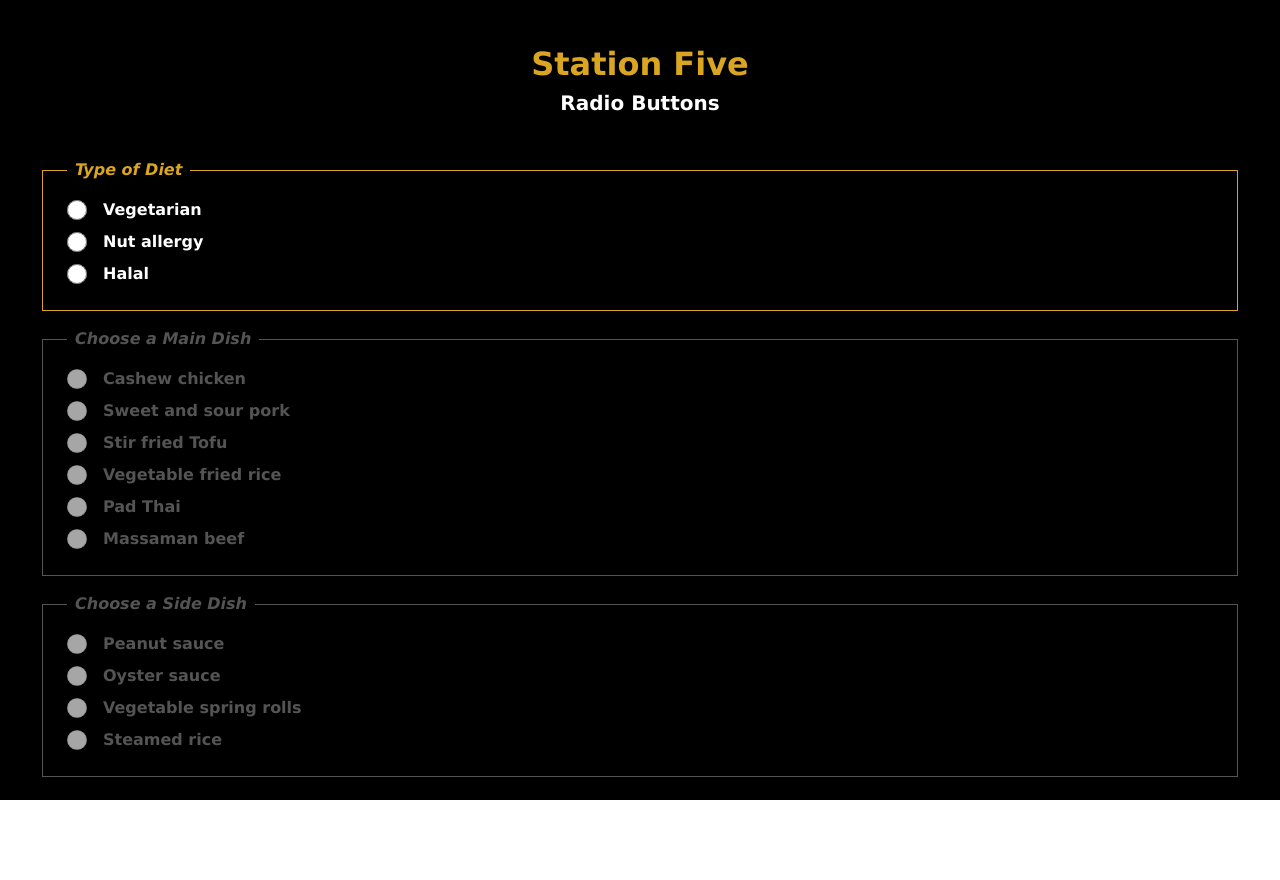
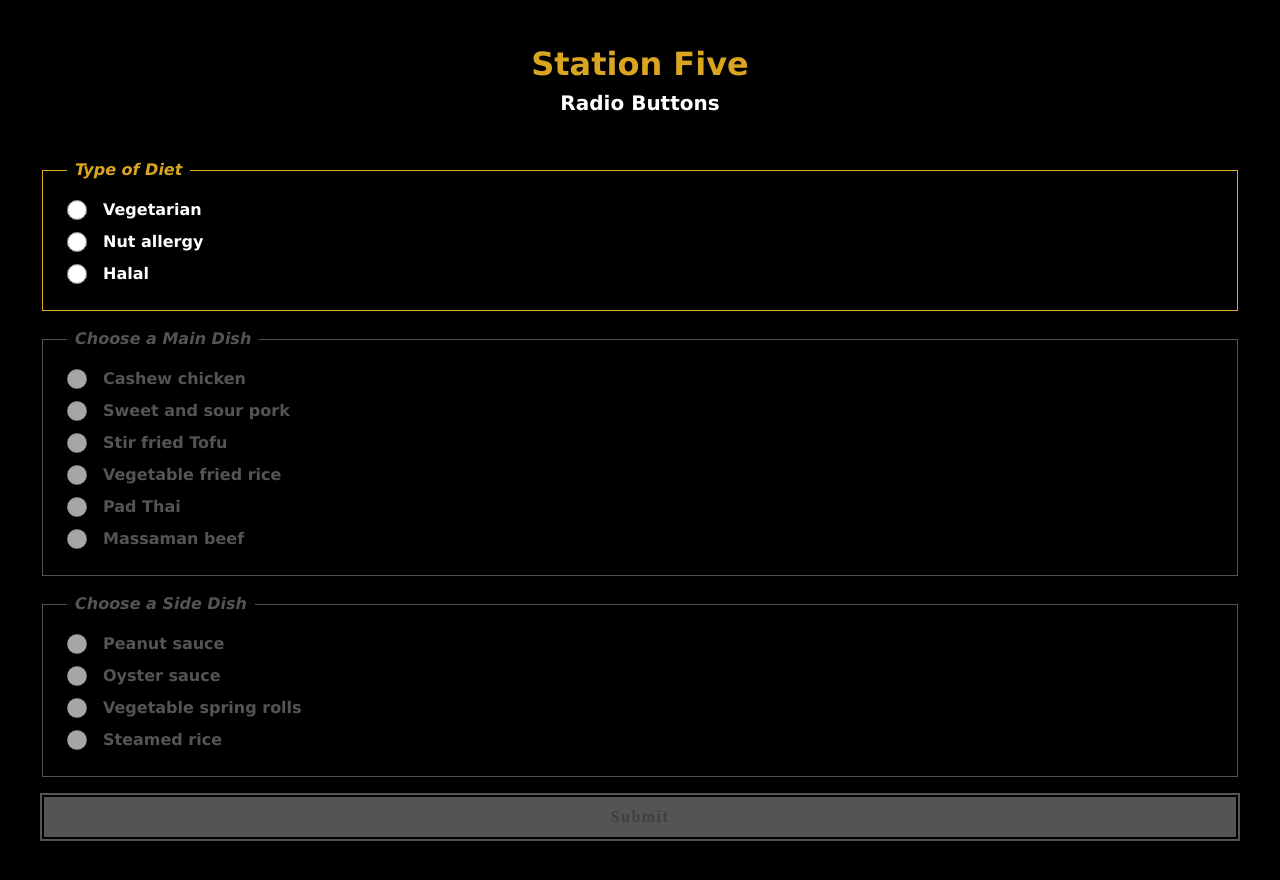
Before and after one commit to larrybarriosjr/stationfive, a React (Create React App) app: page / in a window 1280 px wide. Before the commit the page ends 800 px from the top, so only its background shows below. Built offline with nearby package versions, Linux system fonts and the light colour scheme.

Commit message:
Add submit button

```diff
--- a/src/components/MenuSection.tsx
+++ b/src/components/MenuSection.tsx
@@ -39,7 +39,7 @@ const MenuSection = () => {
   if (!menuItems.length) return null
 
   return (
-    <section className={styles.menu}>
+    <form className={styles.menu}>
       {menuItems.map((group, idx) => (
         <RadioGroup
           key={idx}
@@ -51,7 +51,10 @@ const MenuSection = () => {
           onChange={() => dispatch(setStep(idx + 1))}
         />
       ))}
-    </section>
+      <button type="submit" disabled={step !== 3} className={styles.menu__submit}>
+        Submit
+      </button>
+    </form>
   )
 }
 
--- a/src/components/styles.module.scss
+++ b/src/components/styles.module.scss
@@ -1,7 +1,7 @@
 .header {
   color: goldenrod;
   text-align: center;
-  padding: 2.5rem;
+  padding-top: 2.5rem;
   &__subheading {
     color: white;
     font-size: 1.25rem;
@@ -12,6 +12,30 @@
   display: flex;
   flex-direction: column;
   gap: 1rem;
+  padding: 2.5rem 0;
+  &__submit {
+    position: relative;
+    background: goldenrod;
+    height: 3rem;
+    border: none;
+    font-weight: bold;
+    font-size: 1rem;
+    letter-spacing: 1.5px;
+    font-family: Raleway;
+    &::after {
+      content: "";
+      position: absolute;
+      top: 2px;
+      left: 2px;
+      right: 2px;
+      bottom: 2px;
+      background: transparent;
+      border: 2px solid black;
+    }
+    &:disabled {
+      background: #545454;
+    }
+  }
 }
 
 .radio_input {
--- a/src/hooks/redux.ts
+++ b/src/hooks/redux.ts
@@ -1,6 +1,5 @@
 import { TypedUseSelectorHook, useDispatch, useSelector } from "react-redux"
 import { AppDispatch, RootState } from "types/redux"
 
-// Use throughout your app instead of plain `useDispatch` and `useSelector`
 export const useAppDispatch = () => useDispatch<AppDispatch>()
 export const useAppSelector: TypedUseSelectorHook<RootState> = useSelector
--- a/src/index.tsx
+++ b/src/index.tsx
@@ -4,7 +4,6 @@ import "index.scss"
 import React from "react"
 import ReactDOM from "react-dom"
 import { Provider } from "react-redux"
-import * as serviceWorker from "serviceWorker"
 
 ReactDOM.render(
   <React.StrictMode>
@@ -14,8 +13,3 @@ ReactDOM.render(
   </React.StrictMode>,
   document.getElementById("root")
 )
-
-// If you want your app to work offline and load faster, you can change
-// unregister() to register() below. Note this comes with some pitfalls.
-// Learn more about service workers: https://bit.ly/CRA-PWA
-serviceWorker.unregister()
--- a/src/serviceWorker.ts
+++ /dev/null
@@ -1,139 +0,0 @@
-// This optional code is used to register a service worker.
-// register() is not called by default.
-
-// This lets the app load faster on subsequent visits in production, and gives
-// it offline capabilities. However, it also means that developers (and users)
-// will only see deployed updates on subsequent visits to a page, after all the
-// existing tabs open on the page have been closed, since previously cached
-// resources are updated in the background.
-
-// To learn more about the benefits of this model and instructions on how to
-// opt-in, read https://bit.ly/CRA-PWA
-
-const isLocalhost = Boolean(
-  window.location.hostname === "localhost" ||
-    // [::1] is the IPv6 localhost address.
-    window.location.hostname === "[::1]" ||
-    // 127.0.0.0/8 are considered localhost for IPv4.
-    window.location.hostname.match(/^127(?:\.(?:25[0-5]|2[0-4][0-9]|[01]?[0-9][0-9]?)){3}$/)
-)
-
-type Config = {
-  onSuccess?: (registration: ServiceWorkerRegistration) => void
-  onUpdate?: (registration: ServiceWorkerRegistration) => void
-}
-
-export function register(config?: Config) {
-  if (process.env.NODE_ENV === "production" && "serviceWorker" in navigator) {
-    // The URL constructor is available in all browsers that support SW.
-    const publicUrl = new URL(process.env.PUBLIC_URL, window.location.href)
-    if (publicUrl.origin !== window.location.origin) {
-      // Our service worker won't work if PUBLIC_URL is on a different origin
-      // from what our page is served on. This might happen if a CDN is used to
-      // serve assets; see https://github.com/facebook/create-react-app/issues/2374
-      return
-    }
-
-    window.addEventListener("load", () => {
-      const swUrl = `${process.env.PUBLIC_URL}/service-worker.js`
-
-      if (isLocalhost) {
-        // This is running on localhost. Let's check if a service worker still exists or not.
-        checkValidServiceWorker(swUrl, config)
-
-        // Add some additional logging to localhost, pointing developers to the
-        // service worker/PWA documentation.
-        navigator.serviceWorker.ready.then(() => {
-          console.log(
-            "This web app is being served cache-first by a service " +
-              "worker. To learn more, visit https://bit.ly/CRA-PWA"
-          )
-        })
-      } else {
-        // Is not localhost. Just register service worker
-        registerValidSW(swUrl, config)
-      }
-    })
-  }
-}
-
-function registerValidSW(swUrl: string, config?: Config) {
-  navigator.serviceWorker
-    .register(swUrl)
-    .then(registration => {
-      registration.onupdatefound = () => {
-        const installingWorker = registration.installing
-        if (installingWorker == null) {
-          return
-        }
-        installingWorker.onstatechange = () => {
-          if (installingWorker.state === "installed") {
-            if (navigator.serviceWorker.controller) {
-              // At this point, the updated precached content has been fetched,
-              // but the previous service worker will still serve the older
-              // content until all client tabs are closed.
-              console.log(
-                "New content is available and will be used when all " +
-                  "tabs for this page are closed. See https://bit.ly/CRA-PWA."
-              )
-
-              // Execute callback
-              if (config && config.onUpdate) {
-                config.onUpdate(registration)
-              }
-            } else {
-              // At this point, everything has been precached.
-              // It's the perfect time to display a
-              // "Content is cached for offline use." message.
-              console.log("Content is cached for offline use.")
-
-              // Execute callback
-              if (config && config.onSuccess) {
-                config.onSuccess(registration)
-              }
-            }
-          }
-        }
-      }
-    })
-    .catch(error => {
-      console.error("Error during service worker registration:", error)
-    })
-}
-
-function checkValidServiceWorker(swUrl: string, config?: Config) {
-  // Check if the service worker can be found. If it can't reload the page.
-  fetch(swUrl, {
-    headers: { "Service-Worker": "script" }
-  })
-    .then(response => {
-      // Ensure service worker exists, and that we really are getting a JS file.
-      const contentType = response.headers.get("content-type")
-      if (response.status === 404 || (contentType != null && contentType.indexOf("javascript") === -1)) {
-        // No service worker found. Probably a different app. Reload the page.
-        navigator.serviceWorker.ready.then(registration => {
-          registration.unregister().then(() => {
-            window.location.reload()
-          })
-        })
-      } else {
-        // Service worker found. Proceed as normal.
-        registerValidSW(swUrl, config)
-      }
-    })
-    .catch(() => {
-      console.log("No internet connection found. App is running in offline mode.")
-    })
-}
-
-export function unregister() {
-  if ("serviceWorker" in navigator) {
-    navigator.serviceWorker.ready
-      .then(registration => {
-        registration.unregister()
-      })
-      .catch(error => {
-        console.error(error.message)
-      })
-  }
-}
--- a/src/states/menu.ts
+++ b/src/states/menu.ts
@@ -33,7 +33,7 @@ const menuSlice = createSlice({
           state.selectedItems = state.selectedItems.filter(item => !rules.includes(parseInt(item)))
           state.disabledItems.push(...rules)
         }
-        if (state.selectedItems.length < 2) {
+        if (state.selectedItems.length < 3) {
           state.step = 0
         }
       })
```
Also changed, not shown: src/setupTests.ts (deleted, +0 -5 lines).
